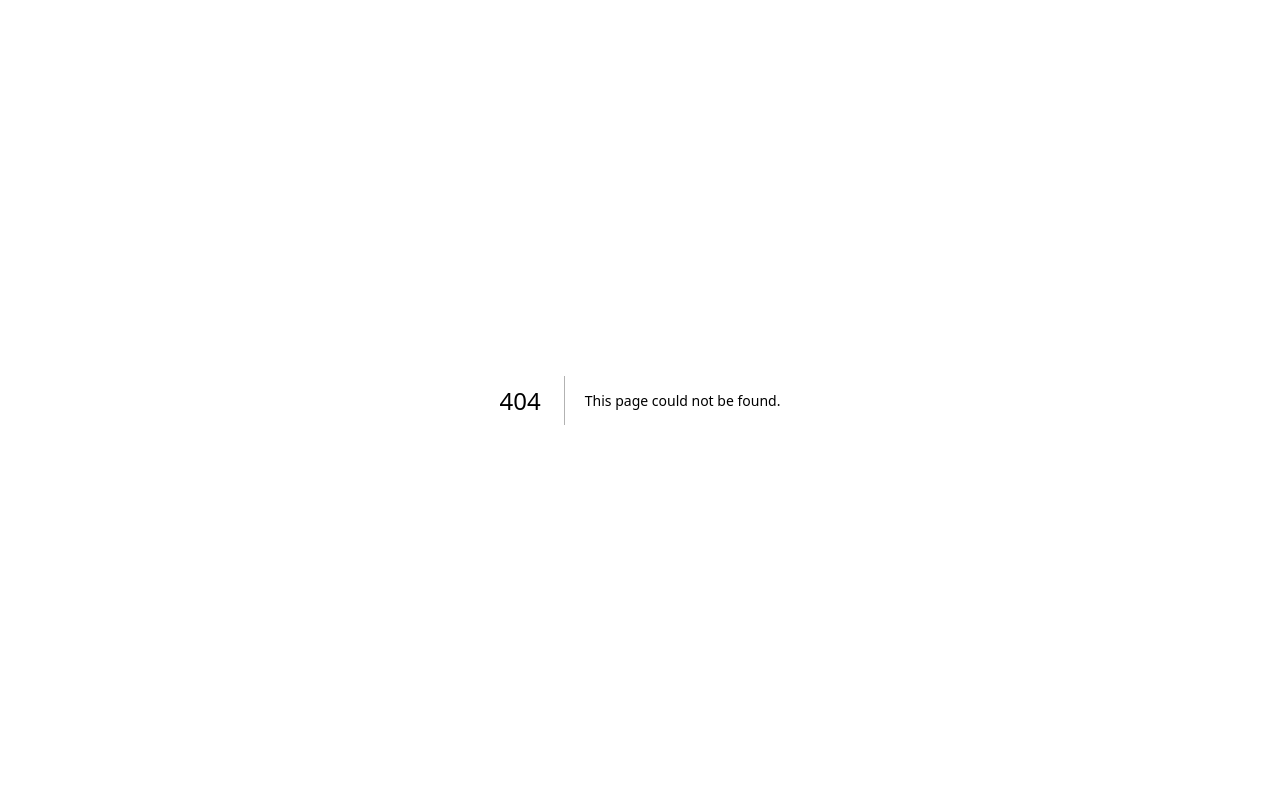
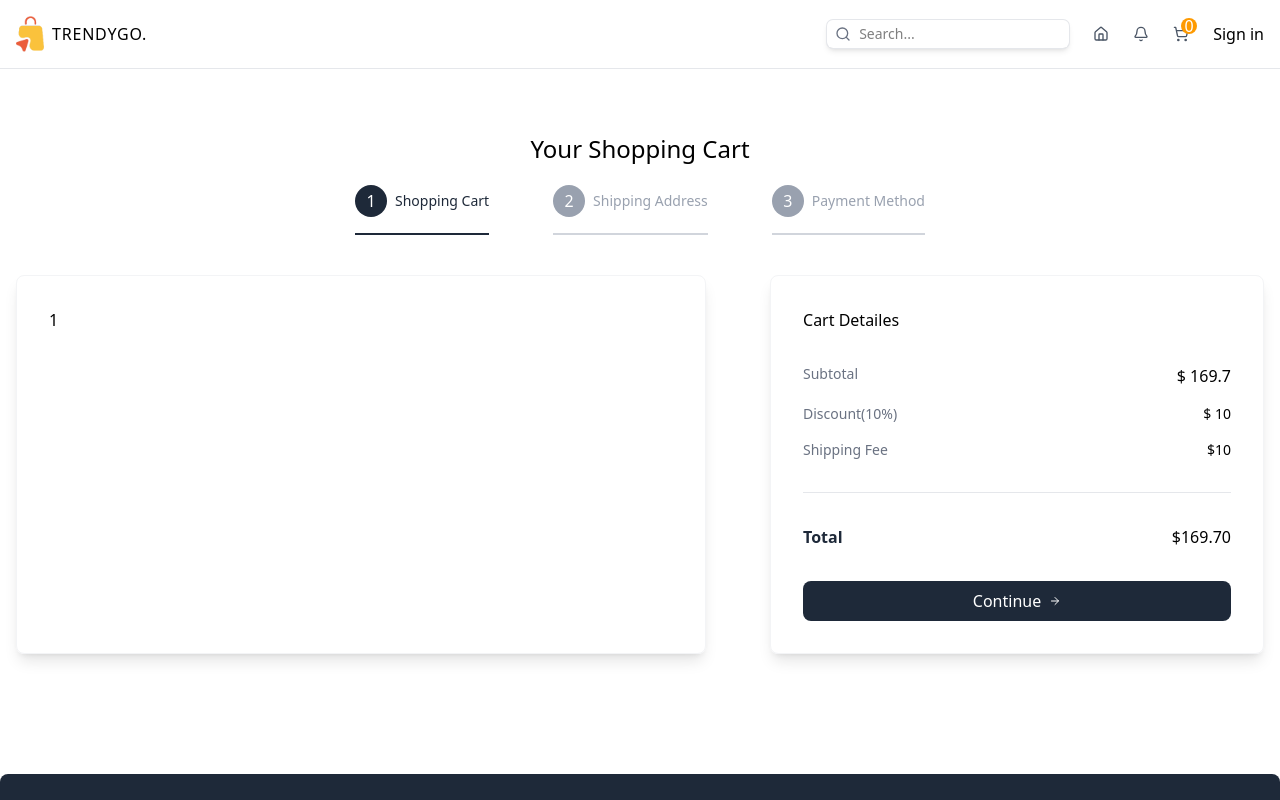
Before and after one commit to abrarjahinayat/TRENDYGO-Where-Style-Meets-You, a Next.js app: page /cart in a window 1280 px wide. Before the commit this address had no page. Shown: the top 800 px of the page. Built offline with nearby package versions, Linux system fonts and the light colour scheme.

Commit message:
cart page cart detailes done

```diff
--- /dev/null
+++ b/src/app/(root)/cart/page.jsx
@@ -0,0 +1,167 @@
+"use client";
+import { ArrowRight } from "lucide-react";
+import { useRouter, useSearchParams } from "next/navigation";
+import React from "react";
+
+const steps = [
+  {
+    id: 1,
+    title: "Shopping Cart",
+  },
+  {
+    id: 2,
+    title: "Shipping Address",
+  },
+  {
+    id: 3,
+    title: "Payment Method",
+  },
+];
+
+// TEMPORARY
+const cartItems = [
+  {
+    id: 1,
+    name: "Adidas CoreFit T-Shirt",
+    shortDescription:
+      "Lorem ipsum dolor sit amet consect adipisicing elit lorem ipsum dolor sit.",
+    description:
+      "Lorem ipsum dolor sit amet consect adipisicing elit lorem ipsum dolor sit. Lorem ipsum dolor sit amet consect adipisicing elit lorem ipsum dolor sit. Lorem ipsum dolor sit amet consect adipisicing elit lorem ipsum dolor sit.",
+    price: 39.9,
+    sizes: ["s", "m", "l", "xl", "xxl"],
+    colors: ["gray", "purple", "green"],
+    images: {
+      gray: "/products/1g.png",
+      purple: "/products/1p.png",
+      green: "/products/1gr.png",
+    },
+    quantity: 1,
+    selectedSize: "m",
+    selectedColor: "gray",
+  },
+  {
+    id: 2,
+    name: "Puma Ultra Warm Zip",
+    shortDescription:
+      "Lorem ipsum dolor sit amet consect adipisicing elit lorem ipsum dolor sit.",
+    description:
+      "Lorem ipsum dolor sit amet consect adipisicing elit lorem ipsum dolor sit. Lorem ipsum dolor sit amet consect adipisicing elit lorem ipsum dolor sit. Lorem ipsum dolor sit amet consect adipisicing elit lorem ipsum dolor sit.",
+    price: 59.9,
+    sizes: ["s", "m", "l", "xl"],
+    colors: ["gray", "green"],
+    images: { gray: "/products/2g.png", green: "/products/2gr.png" },
+    quantity: 1,
+    selectedSize: "l",
+    selectedColor: "gray",
+  },
+  {
+    id: 3,
+    name: "Nike Air Essentials Pullover",
+    shortDescription:
+      "Lorem ipsum dolor sit amet consect adipisicing elit lorem ipsum dolor sit.",
+    description:
+      "Lorem ipsum dolor sit amet consect adipisicing elit lorem ipsum dolor sit. Lorem ipsum dolor sit amet consect adipisicing elit lorem ipsum dolor sit. Lorem ipsum dolor sit amet consect adipisicing elit lorem ipsum dolor sit.",
+    price: 69.9,
+    sizes: ["s", "m", "l"],
+    colors: ["green", "blue", "black"],
+    images: {
+      green: "/products/3gr.png",
+      blue: "/products/3b.png",
+      black: "/products/3bl.png",
+    },
+    quantity: 1,
+    selectedSize: "l",
+    selectedColor: "black",
+  },
+];
+const CartPage = () => {
+  const searchParams = useSearchParams();
+  const router = useRouter();
+
+  const activeStep = searchParams.get("step") || 1;
+  return (
+    <div>
+      <div className="container">
+        <div className="flex flex-col gap-8 items-center justify-center mt-12 ">
+          {/* TITLE */}
+          <h1 className="text-2xl font-medium">Your Shopping Cart</h1>
+        </div>
+        {/* STEPS */}
+        <div className="flex flex-col lg:flex-row items-center justify-center mt-5 gap-8 lg:gap-16">
+          {steps.map((step) => (
+            <div
+              key={step.id}
+              className={`flex items-center gap-2  border-b-2 pb-4 ${
+                step.id === Number(activeStep)
+                  ? "border-gray-800"
+                  : "border-gray-300"
+              } `}
+            >
+              <div
+                className={`w-6 h-6 rounded-full text-white p-4 flex items-center justify-center ${
+                  step.id === Number(activeStep) ? "bg-gray-800" : "bg-gray-400"
+                }`}
+              >
+                {step.id}
+              </div>
+              <p className={`text-sm font-medium ${
+                step.id ===  Number(activeStep) ? "text-gray-800" : "text-gray-400"
+              }`}>{step.title}</p>
+            </div>
+          ))}
+        </div>
+
+        {/* STEPS AND DETAILES  */}
+        <div className="w-full flex flex-col lg:flex-row gap-16 py-10">
+         {/* STEPS */}
+         <div className="w-full lg:w-7/12 shadow-lg border-1 border-gray-100 p-8 rounded-lg flex flex-col gap-8">
+            1
+         </div>
+         {/* DETAILES */}
+         <div  className="w-full lg:w-5/12 shadow-lg border-1 border-gray-100 p-8 rounded-lg flex flex-col gap-8 h-max">
+            <h2 className="font-medium ">Cart Detailes</h2>
+            <div className="flex flex-col gap-4">
+                <div className="flex flex-col lg:flex-row justify-between gap-4">
+                    <p className="text-sm text-gray-500 font-medium">Subtotal</p>
+                    <p className="font-medium">
+                        $ {
+                            cartItems.reduce((total, item) => total + item.price * item.quantity, 0)
+                        }
+                    </p>
+                </div>
+                 <div className="flex justify-between text-sm">
+              <p className="text-gray-500 font-medium">Discount(10%)</p>
+              <p className="font-medium">$ 10</p>
+            </div>
+            <div className="flex justify-between text-sm">
+              <p className="text-gray-500 font-medium" >Shipping Fee</p>
+              <p className="font-medium">$10</p>
+            </div>
+            </div>
+                <hr className="border-gray-200" />
+            <div className="flex justify-between">
+              <p className="text-gray-800 font-semibold">Total</p>
+              <p className="font-medium">
+                $
+                {
+                    cartItems.reduce((total, item)=> total + item.price * item.quantity, 0).toFixed(2)
+                }
+              </p>
+            </div>
+              {activeStep === 1 && (
+            <button
+              onClick={() => router.push("/cart?step=2", { scroll: false })}
+              className="w-full bg-gray-800 hover:bg-gray-900 transition-all duration-300 text-white p-2 rounded-lg cursor-pointer flex items-center justify-center gap-2"
+            >
+              Continue
+              <ArrowRight className="w-3 h-3" />
+            </button>
+          )}
+         </div>
+        </div>
+      </div>
+    </div>
+  );
+};
+
+export default CartPage;
```
Also changed, not shown: src/app/components/ShoppingCartIcon.jsx (line endings or trailing spaces).
